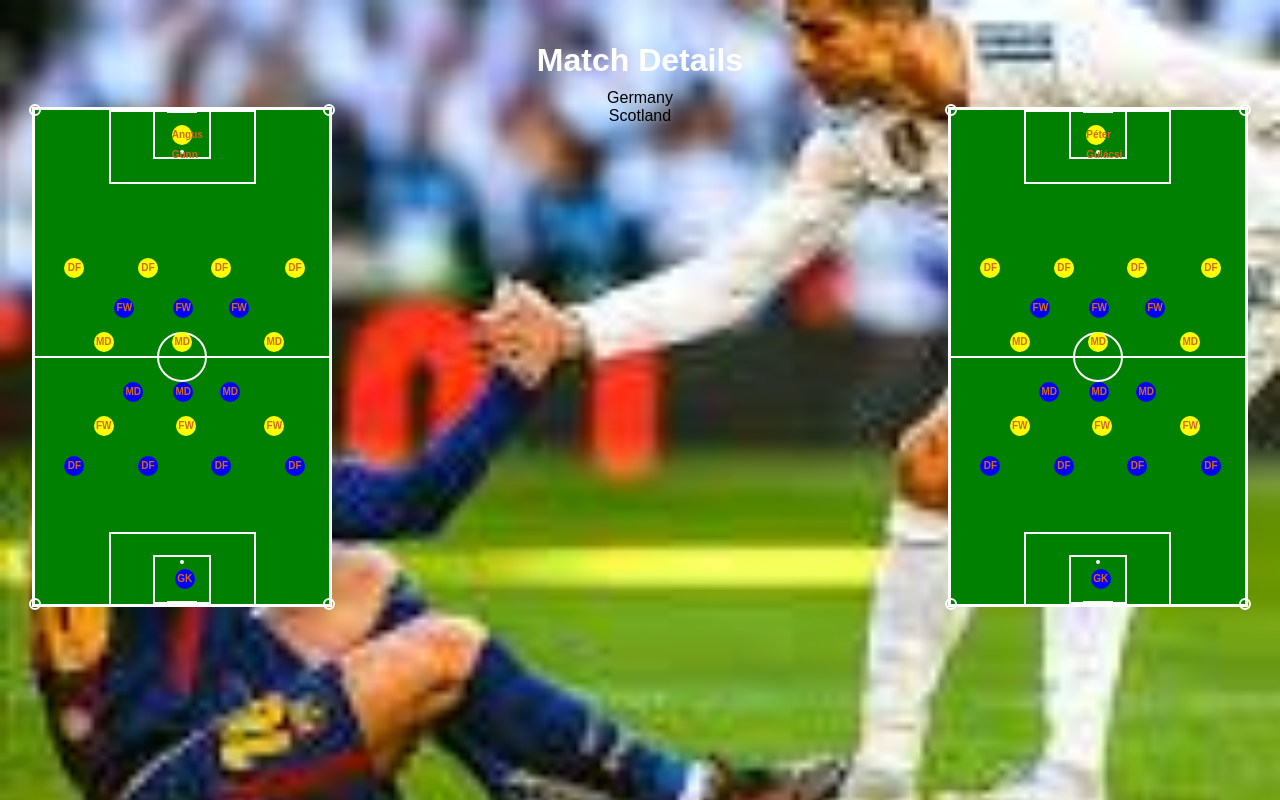
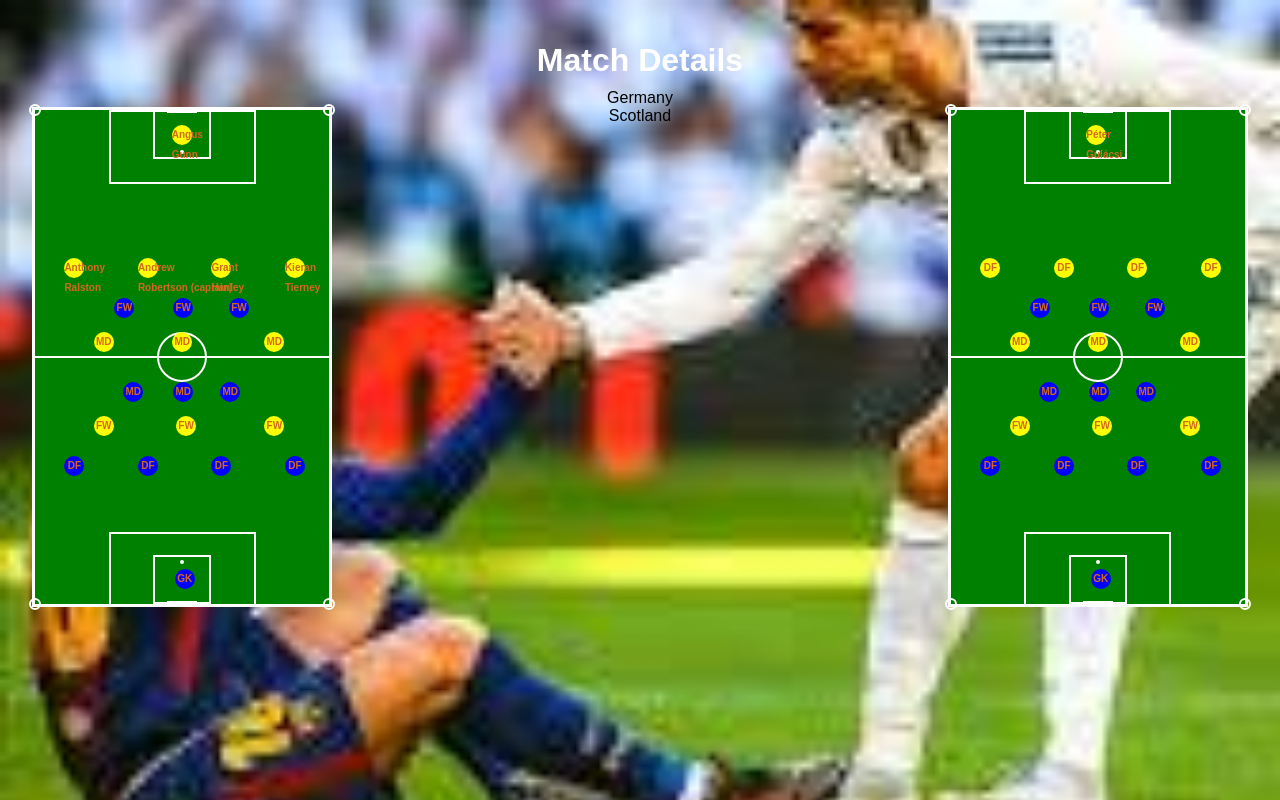
Before and after one commit to GeorgiTodorov94/Sirma-Final-Exam-JS---React, a React (Vite) app: page /match-details/1 in a window 1280 px wide. Built offline with nearby package versions, Linux system fonts and the light colour scheme.

Commit message:
Add Player's Names to Position

```diff
--- a/src/Components/details/Field.jsx
+++ b/src/Components/details/Field.jsx
@@ -58,6 +58,11 @@ export default function Field({
     // console.log(matchDetails.teamB.Name)
     const goalKeeperA = matchDetails.teamAPlayers.find(m => m.Position == "GK")
     const goalKeeperB = matchDetails.teamBPlayers.find(m => m.Position == "GK")
+    const DF = matchDetails.teamAPlayers.find(m => m.Position == "DF")
+    const D2 = matchDetails.teamAPlayers.find(m => m.Position == "DF" && m.ID !== DF.ID)
+    const D3 = matchDetails.teamAPlayers.find(m => m.Position == "DF" && m.ID !== D2.ID && m.ID !== DF.ID)
+    const D4 = matchDetails.teamAPlayers.find(m => m.Position == "DF" && m.ID !== D2.ID && m.ID !== DF.ID && m.ID !== D3.ID)
+    console.log(D4)
 
     return (
         <div className='fields-container'>
@@ -80,10 +85,10 @@ export default function Field({
                     <div className="corner-arc bottom-right"></div>
 
                     <div className="player team-a" style={{ top: '3%', left: '46.5%' }}>{goalKeeperA.FullName}</div>
-                    <div className="player team-a" style={{ top: '30%', left: '10%' }}>DF</div>
-                    <div className="player team-a" style={{ top: '30%', left: '35%' }}>DF</div>
-                    <div className="player team-a" style={{ top: '30%', left: '60%' }}>DF</div>
-                    <div className="player team-a" style={{ top: '30%', left: '85%' }}>DF</div>
+                    <div className="player team-a" style={{ top: '30%', left: '10%' }}>{DF.FullName}</div>
+                    <div className="player team-a" style={{ top: '30%', left: '35%' }}>{D2.FullName}</div>
+                    <div className="player team-a" style={{ top: '30%', left: '60%' }}>{D3.FullName}</div>
+                    <div className="player team-a" style={{ top: '30%', left: '85%' }}>{D4.FullName}</div>
                     <div className="player team-a" style={{ top: '45%', left: '20%' }}>MD</div>
                     <div className="player team-a" style={{ top: '45%', left: '46.7%' }}>MD</div>
                     <div className="player team-a" style={{ top: '45%', left: '78%' }}>MD</div>
```
